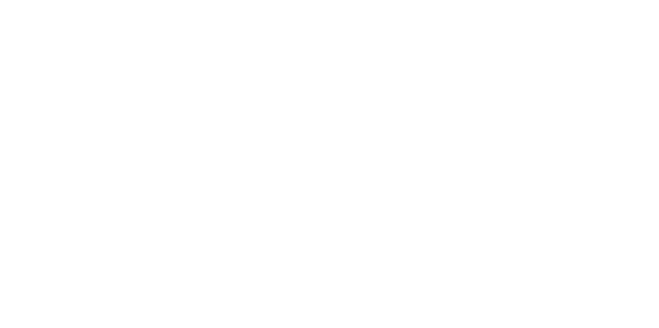
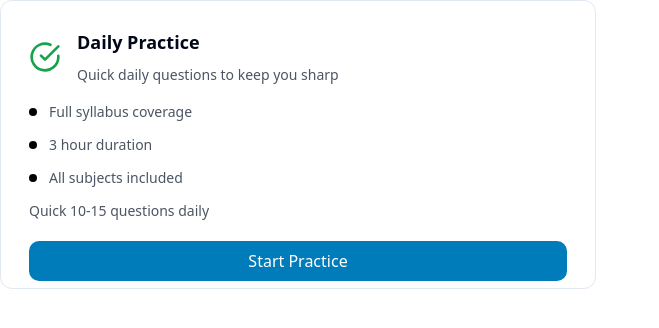
Before and after one commit to Midhun123-git/EduPlatFom, a React (Vite) app: page /Practice in a window 1280 px wide. Before the commit this address had no page. Shown: the top 328 px of the page, without its empty margins (0-659 px from the left). Built offline with nearby package versions, Linux system fonts and the light colour scheme.

Commit message:
Dily Prctice Componenwt Completed

```diff
--- a/src/App.jsx
+++ b/src/App.jsx
@@ -17,6 +17,7 @@
 import Test from "./Componets/Test"
 import Mock from "./Componets/Mock"
 import TestPractice from './Pages/TestPractice'
+import Practice from "./Componets/Practice"
 const App = () => {
   return (
 
@@ -37,6 +38,7 @@
         <Route path="/Test" element={<Test/>}/>
          <Route path="/Mock" element={<Mock/>}/>
          <Route path='/TestPractice' element={<TestPractice/>}/>
+          <Route path='/Practice' element={<Practice/>}/>
        {/* <Route path="/PopularCourses" element={<PopularCourses/>}/> */}
     </Routes>
   )
--- /dev/null
+++ b/src/Componets/Practice.jsx
@@ -0,0 +1,50 @@
+import React from 'react'
+import { FiCheckCircle } from "react-icons/fi";
+const Prctice = () => {
+  return (
+    <div className='border-1 border-[#E2E8F0]
+     lg:w-[596px] h-[289px]
+     w-full
+     rounded-[12px]
+     p-7
+     '>
+        <div className='flex flex-col gap-3 pb-4'>
+                  <div className='flex gap-4 items-center'>
+                        <FiCheckCircle  size={32} className='text-[#16A34A]'/>
+                            <div className='flex flex-col  gap-2'>
+                                <p className='text-[18px] font-[600] text-[#020817]'>Daily Practice</p>
+                                <p className='text-[#4B5563] font-[400] text-[14px]'>Quick daily questions to keep you sharp</p>
+                            </div>
+                  </div>
+        </div>
+
+        <div className='flex flex-col gap-3 '>
+                <div className='flex items-center gap-3'>
+                  <div className='h-2 w-2 rounded-full  bg-black'/>
+                    <p  className='text-[#4B5563] font-[400] text-[14px]'>Full syllabus coverage</p>
+                </div>
+
+                <div className='flex items-center gap-3'>
+                  <div className='h-2 w-2 rounded-full  bg-black'/>
+                   <p  className='text-[#4B5563] font-[400] text-[14px]'> 3 hour duration</p>
+                </div>
+
+                <div className='flex items-center gap-3 mb-3'>
+                  <div className='h-2 w-2 rounded-full  bg-black'/>
+                    <p  className='text-[#4B5563] font-[400] text-[14px]'>All subjects included</p>
+                </div>
+        </div>
+
+               <p  className='text-[#4B5563] font-[400] text-[14px] pb-5 '>Quick 10-15 questions daily</p>
+      <button className='w-full h-[40px] ml-auto mr-auto bg-[#017CBA]
+            items-center justify-center
+            cursor-pointer text-white
+            rounded-[10px]
+      '>
+                    Start Practice
+      </button>
+    </div>
+  )
+}
+
+export default Prctice
```
Also changed, not shown: src/Componets/Prctice.jsx (deleted).
